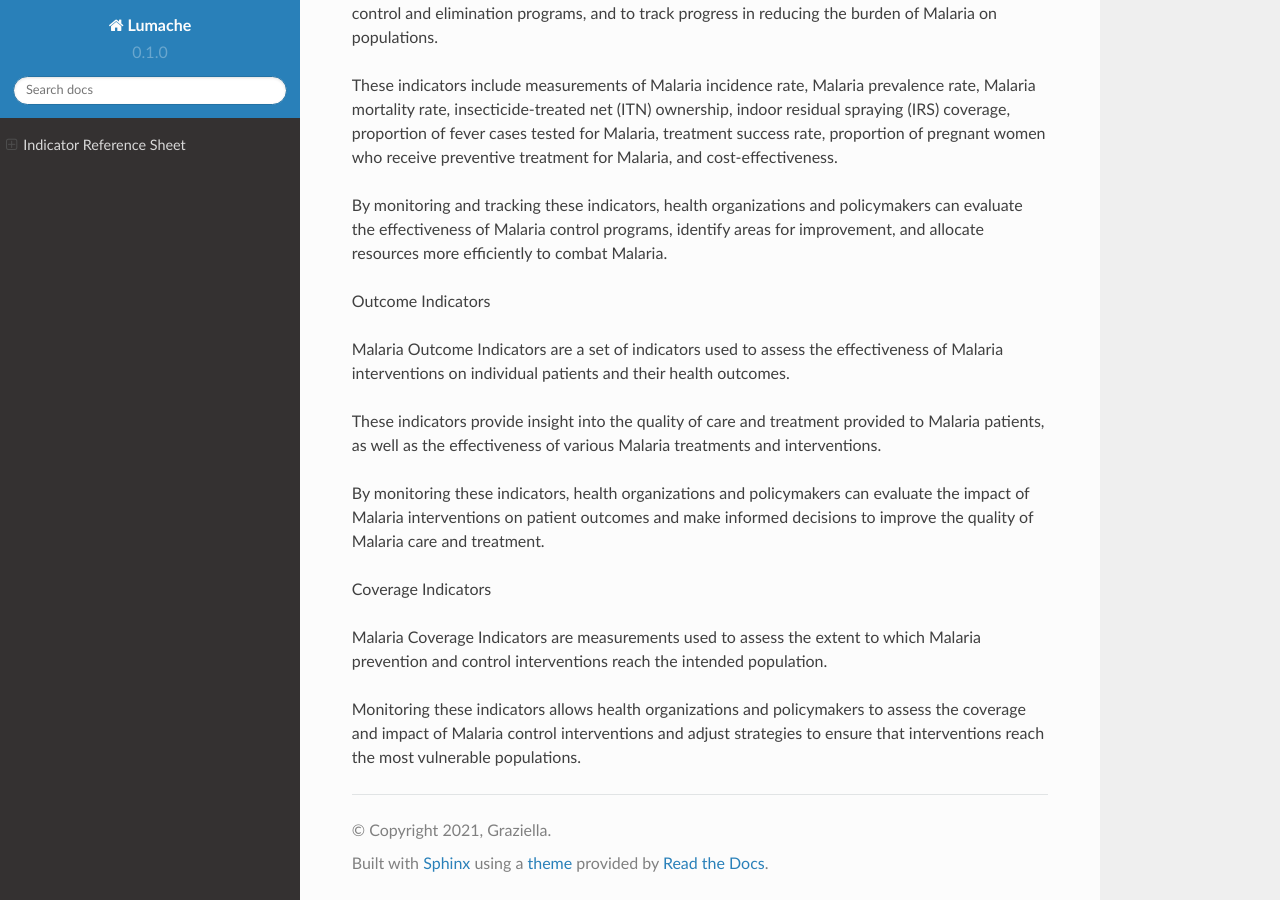
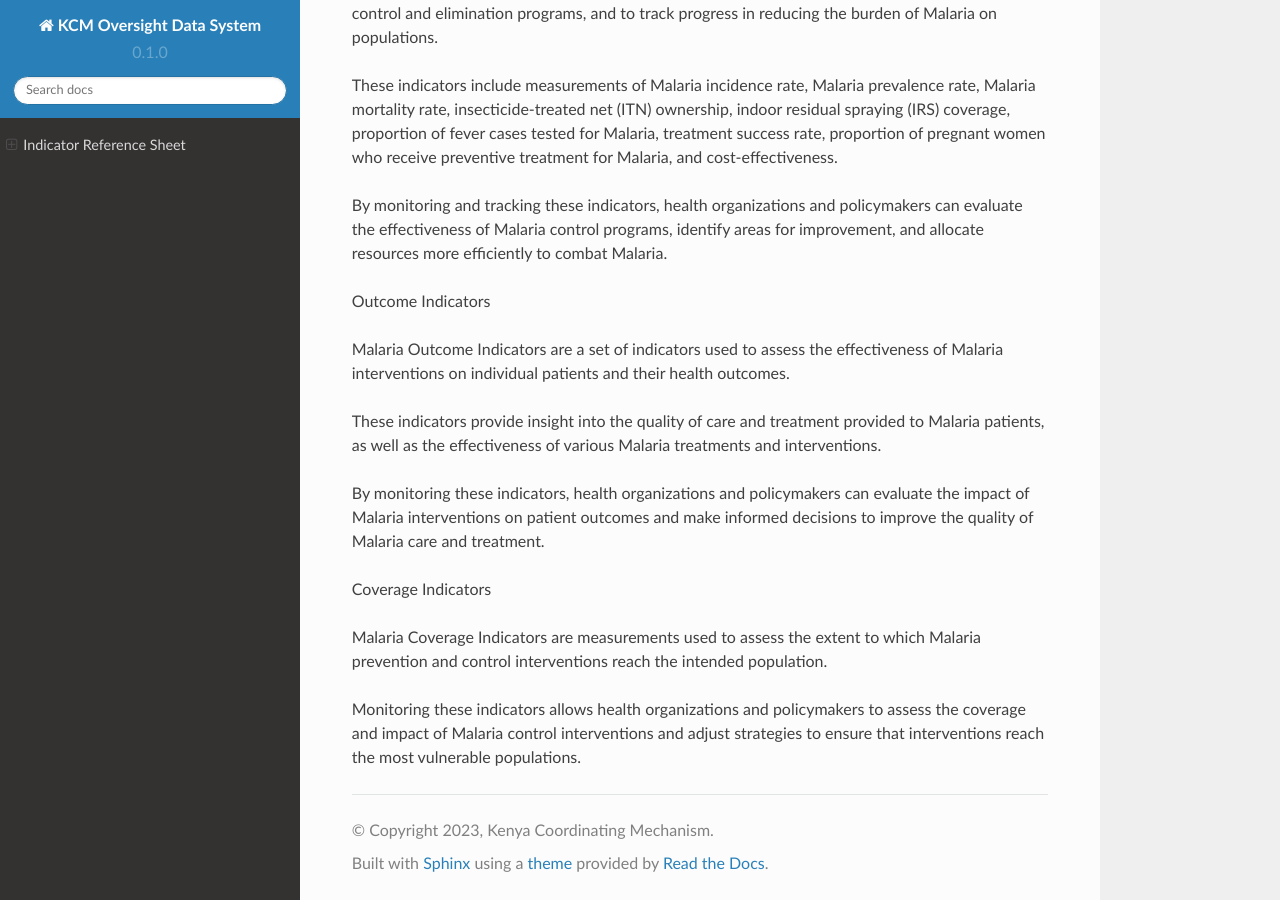
Before and after one commit to danielmaangi/kcmdashboard, a Sphinx documentation site: the page built from docs/source/index.rst, in a window 1280 px wide and 900 px high, scrolled down 4095 px. Built offline with Sphinx 7.4.7 and the Read the Docs theme 2.0.0, drawn with Linux system fonts in a browser that asks for light colours.

Commit message:
project name

```diff
--- a/docs/source/conf.py
+++ b/docs/source/conf.py
@@ -2,9 +2,9 @@
 
 # -- Project information
 
-project = 'Lumache'
-copyright = '2021, Graziella'
-author = 'Graziella'
+project = 'KCM Oversight Data System'
+copyright = '2023, Kenya Coordinating Mechanism'
+author = 'Daniel Maangi'
 
 release = '0.1'
 version = '0.1.0'
```
